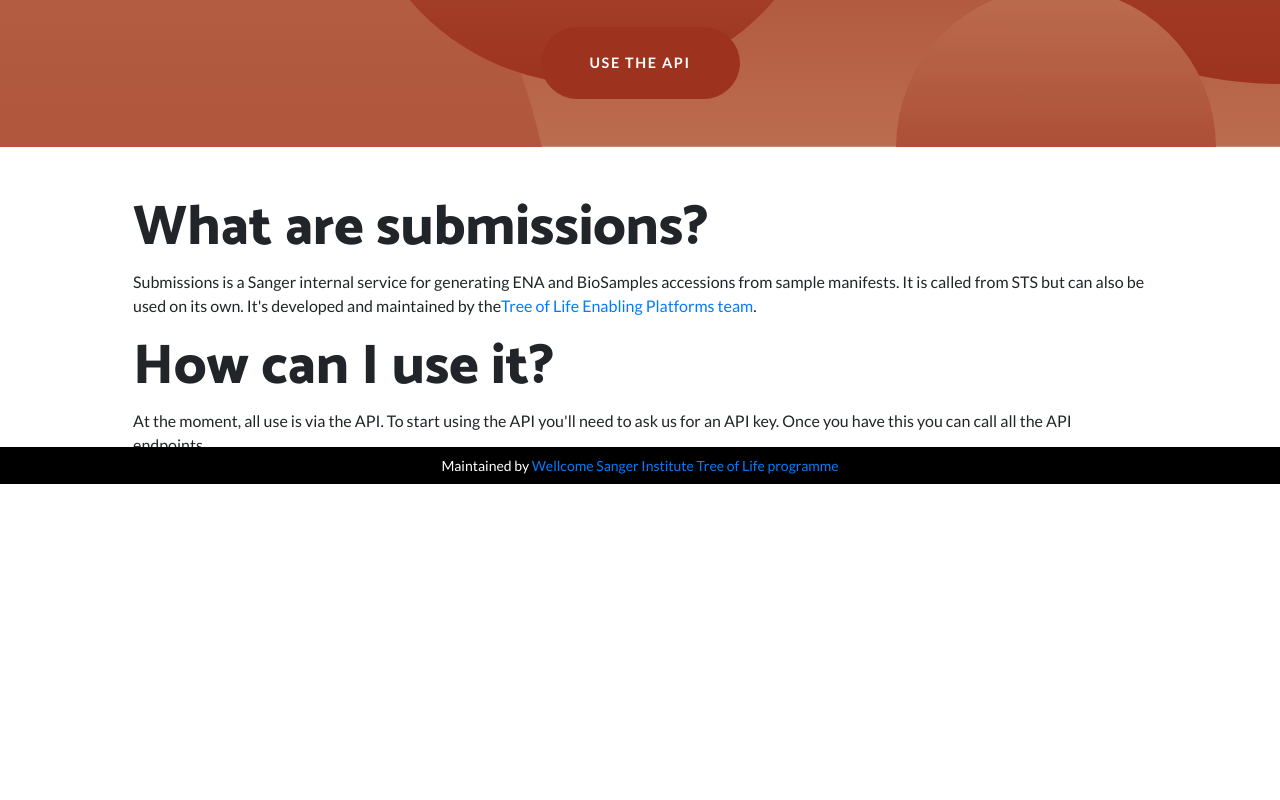
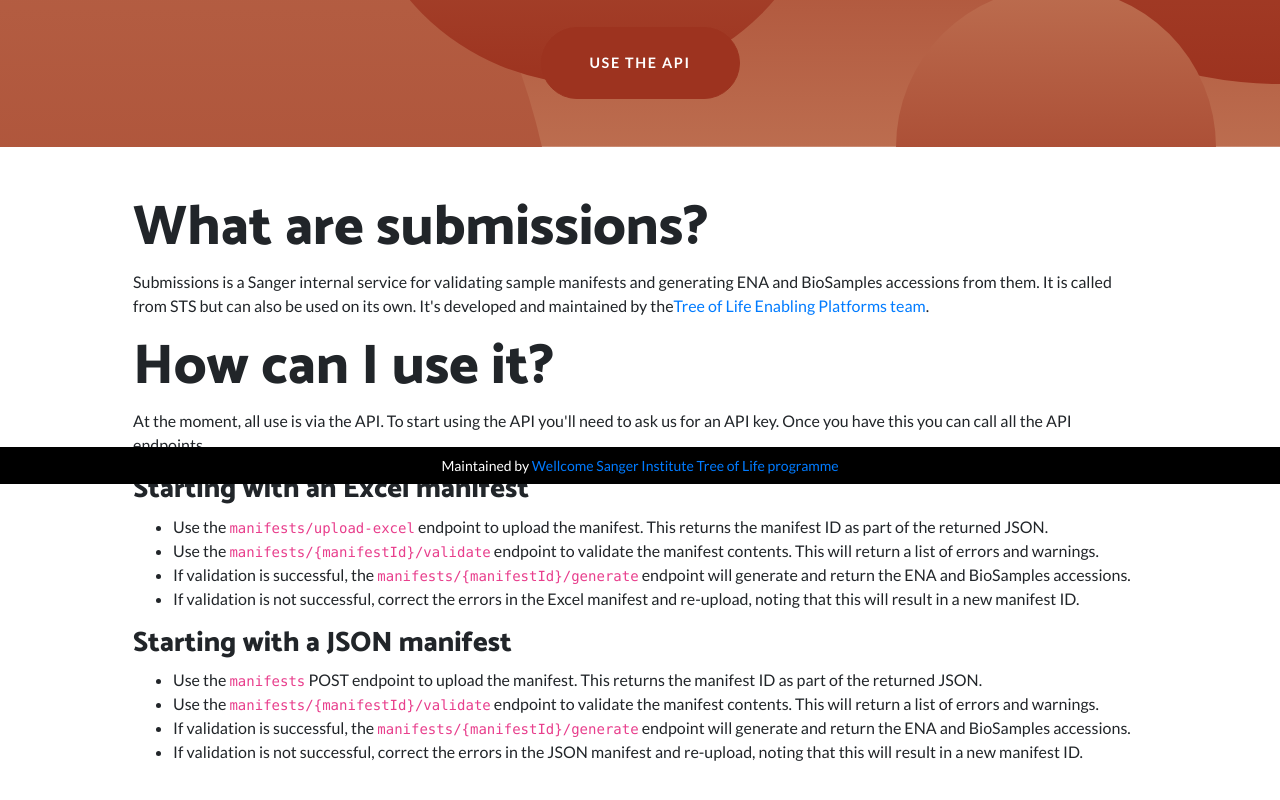
Before and after one commit to sanger-tol/tol-submissions, a React (Create React App) app in the folder submissions-ui/app/: page / in a window 1280 px wide. Shown: the part 316-1116 px from the top of the page. Before the commit the page ends 837 px from the top, so only its background shows below. Built offline with nearby package versions, Linux system fonts and the light colour scheme.

Commit message:
Added slightly more comprehensive instructions on the front page

```diff
--- a/submissions-ui/app/src/pages/Home.tsx
+++ b/submissions-ui/app/src/pages/Home.tsx
@@ -1,5 +1,4 @@
 import React from "react";
-import { Link } from "react-router-dom";
 
 function Home() {
   return (
@@ -24,7 +23,8 @@ function Home() {
             <div className="col-lg-12 order-lg-1">
               <div className="p-5">
                 <h2 className="display-4">What are submissions?</h2>
-                <p>Submissions is a Sanger internal service for generating ENA and BioSamples accessions from sample manifests.
+                <p>Submissions is a Sanger internal service for validating sample manifests and generating ENA and BioSamples
+                  accessions from them.
                   It is called from STS but can also be used on its own. It's developed and maintained by the
                   <a href="mailto:tol-platforms@sanger.ac.uk">Tree of Life Enabling Platforms team</a>.
                 </p>
@@ -32,6 +32,20 @@ function Home() {
                 <p>At the moment, all use is via the API. To start using the API you'll need to ask us for an API key.
                   Once you have this you can call all the API endpoints.
                 </p>
+                <h3>Starting with an Excel manifest</h3>
+                <ul>
+                  <li>Use the <code>manifests/upload-excel</code> endpoint to upload the manifest. This returns the manifest ID as part of the returned JSON.</li>
+                  <li>Use the <code>manifests/{'{'}manifestId{'}'}/validate</code> endpoint to validate the manifest contents. This will return a list of errors and warnings.</li>
+                  <li>If validation is successful, the <code>manifests/{'{'}manifestId{'}'}/generate</code> endpoint will generate and return the ENA and BioSamples accessions.</li>
+                  <li>If validation is not successful, correct the errors in the Excel manifest and re-upload, noting that this will result in a new manifest ID.</li>
+                </ul>
+                <h3>Starting with a JSON manifest</h3>
+                <ul>
+                  <li>Use the <code>manifests</code> POST endpoint to upload the manifest. This returns the manifest ID as part of the returned JSON.</li>
+                  <li>Use the <code>manifests/{'{'}manifestId{'}'}/validate</code> endpoint to validate the manifest contents. This will return a list of errors and warnings.</li>
+                  <li>If validation is successful, the <code>manifests/{'{'}manifestId{'}'}/generate</code> endpoint will generate and return the ENA and BioSamples accessions.</li>
+                  <li>If validation is not successful, correct the errors in the JSON manifest and re-upload, noting that this will result in a new manifest ID.</li>
+                </ul>
               </div>
             </div>
           </div>
```
